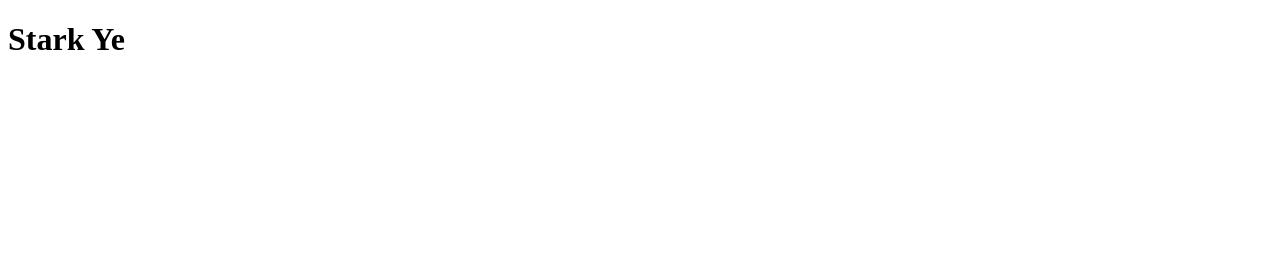
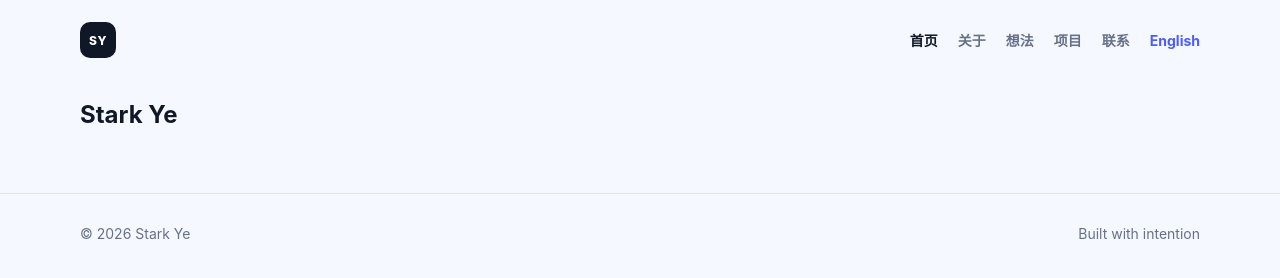
Before and after one commit to yestark/yestark.github.io, an Astro site: page / in a window 1280 px wide. Built offline with nearby package versions, Linux system fonts and the light colour scheme; Astro itself is replaced by a stand-in of ours.

Commit message:
feat: add bilingual site shell

```diff
--- /dev/null
+++ b/src/components/shell/Footer.astro
@@ -0,0 +1,41 @@
+---
+import { siteConfig } from '../../config/site';
+import { translations } from '../../i18n/translations';
+import type { Language } from '../../i18n/types';
+
+const { language } = Astro.props as { language: Language };
+---
+
+<footer>
+  <div class="shell footer-inner">
+    <span>© {new Date().getFullYear()} {siteConfig.name}</span>
+    <span>{translations[language].footer}</span>
+  </div>
+</footer>
+
+<style>
+  footer {
+    margin-top: 4rem;
+    border-top: 0.0625rem solid var(--color-line);
+  }
+
+  .footer-inner {
+    display: flex;
+    align-items: center;
+    justify-content: space-between;
+    gap: 1rem;
+    min-height: 5rem;
+    color: var(--color-muted);
+    font-size: 0.875rem;
+  }
+
+  @media (max-width: 30rem) {
+    .footer-inner {
+      align-items: flex-start;
+      flex-direction: column;
+      justify-content: center;
+      gap: 0.375rem;
+      padding-block: 1rem;
+    }
+  }
+</style>
--- /dev/null
+++ b/src/components/shell/Header.astro
@@ -0,0 +1,98 @@
+---
+import { siteConfig } from '../../config/site';
+import { translations } from '../../i18n/translations';
+import type { Language, StaticPage } from '../../i18n/types';
+import { localizedPath } from '../../lib/routes';
+import LanguageSwitch from './LanguageSwitch.astro';
+
+interface Props {
+  language: Language;
+  currentPage: StaticPage;
+  alternateHref: string;
+}
+
+const { language, currentPage, alternateHref } = Astro.props;
+const t = translations[language];
+---
+
+<header class="site-header">
+  <div class="shell header-inner">
+    <a class="monogram" href={localizedPath('home', language)} aria-label={`${siteConfig.name} home`}>
+      {siteConfig.monogram}
+    </a>
+    <nav aria-label={language === 'zh' ? '主导航' : 'Primary navigation'}>
+      <ul>
+        {siteConfig.navigation.map((page) => (
+          <li class={page === 'home' || page === 'thoughts' ? undefined : 'secondary-link'}>
+            <a href={localizedPath(page, language)} aria-current={page === currentPage ? 'page' : undefined}>
+              {t.nav[page]}
+            </a>
+          </li>
+        ))}
+        <li><LanguageSwitch currentLanguage={language} alternateHref={alternateHref} /></li>
+      </ul>
+    </nav>
+  </div>
+</header>
+
+<style>
+  .site-header {
+    background: transparent;
+  }
+
+  .header-inner {
+    display: flex;
+    align-items: center;
+    justify-content: space-between;
+    gap: 1rem;
+    min-height: 5rem;
+  }
+
+  .monogram {
+    display: grid;
+    width: 2.25rem;
+    height: 2.25rem;
+    flex: none;
+    place-items: center;
+    border-radius: var(--radius-sm);
+    background: var(--color-ink);
+    color: var(--color-surface);
+    font-size: 0.75rem;
+    font-weight: 800;
+    letter-spacing: 0.04em;
+  }
+
+  ul {
+    display: flex;
+    align-items: center;
+    gap: 1.25rem;
+    margin: 0;
+    padding: 0;
+    list-style: none;
+  }
+
+  nav a {
+    color: var(--color-muted);
+    font-size: 0.875rem;
+    font-weight: 650;
+  }
+
+  nav a:hover,
+  nav a[aria-current='page'] {
+    color: var(--color-ink);
+  }
+
+  @media (max-width: 38rem) {
+    .header-inner {
+      min-height: 4.5rem;
+    }
+
+    ul {
+      gap: 0.875rem;
+    }
+
+    .secondary-link {
+      display: none;
+    }
+  }
+</style>
--- /dev/null
+++ b/src/components/shell/LanguageSwitch.astro
@@ -0,0 +1,32 @@
+---
+import type { Language } from '../../i18n/types';
+
+interface Props {
+  currentLanguage: Language;
+  alternateHref: string;
+}
+
+const { currentLanguage, alternateHref } = Astro.props;
+const label = currentLanguage === 'zh' ? 'English' : '中文';
+---
+
+<a
+  class="language-switch"
+  href={alternateHref}
+  hreflang={currentLanguage === 'zh' ? 'en' : 'zh-CN'}
+>
+  {label}
+</a>
+
+<style>
+  .language-switch {
+    color: var(--color-accent);
+    font-size: 0.875rem;
+    font-weight: 700;
+  }
+
+  .language-switch:hover {
+    text-decoration: underline;
+    text-underline-offset: 0.2em;
+  }
+</style>
--- /dev/null
+++ b/src/layouts/BaseLayout.astro
@@ -0,0 +1,44 @@
+---
+import Header from '../components/shell/Header.astro';
+import Footer from '../components/shell/Footer.astro';
+import { siteConfig } from '../config/site';
+import { translations } from '../i18n/translations';
+import type { Language, StaticPage } from '../i18n/types';
+import '../styles/global.css';
+
+interface Props {
+  language: Language;
+  page: StaticPage;
+  title: string;
+  description: string;
+  alternateHref: string;
+}
+
+const { language, page, title, description, alternateHref } = Astro.props;
+const canonical = new URL(Astro.url.pathname, siteConfig.siteUrl);
+const alternateLanguage = language === 'zh' ? 'en' : 'zh-CN';
+---
+
+<!doctype html>
+<html lang={translations[language].locale}>
+  <head>
+    <meta charset="UTF-8" />
+    <meta name="viewport" content="width=device-width" />
+    <meta name="description" content={description} />
+    <meta property="og:type" content="website" />
+    <meta property="og:title" content={title} />
+    <meta property="og:description" content={description} />
+    <meta property="og:url" content={canonical} />
+    <link rel="canonical" href={canonical} />
+    <link rel="alternate" hreflang={alternateLanguage} href={new URL(alternateHref, siteConfig.siteUrl)} />
+    <link rel="alternate" type="application/rss+xml" title="Stark Ye Thoughts" href="/rss.xml" />
+    <link rel="icon" href="/favicon.svg" type="image/svg+xml" />
+    <title>{title}</title>
+  </head>
+  <body>
+    <a class="skip-link" href="#main-content">{language === 'zh' ? '跳到主要内容' : 'Skip to content'}</a>
+    <Header language={language} currentPage={page} alternateHref={alternateHref} />
+    <main id="main-content" tabindex="-1"><slot /></main>
+    <Footer language={language} />
+  </body>
+</html>
--- a/src/pages/index.astro
+++ b/src/pages/index.astro
@@ -1,15 +1,16 @@
 ---
-const title = 'Stark Ye — AI & Full-stack Builder';
+import BaseLayout from '../layouts/BaseLayout.astro';
+import { translations } from '../i18n/translations';
+
+const t = translations.zh;
 ---
 
-<!doctype html>
-<html lang="zh-CN">
-  <head>
-    <meta charset="UTF-8" />
-    <meta name="viewport" content="width=device-width" />
-    <title>{title}</title>
-  </head>
-  <body>
-    <main><h1>Stark Ye</h1></main>
-  </body>
-</html>
+<BaseLayout
+  language="zh"
+  page="home"
+  title="Stark Ye — AI 与全栈产品构建者"
+  description={t.hero.body}
+  alternateHref="/en/"
+>
+  <section class="shell"><h1>Stark Ye</h1></section>
+</BaseLayout>
--- /dev/null
+++ b/src/styles/global.css
@@ -0,0 +1,89 @@
+:root {
+  color-scheme: light;
+  --color-page: #f5f8ff;
+  --color-surface: #ffffff;
+  --color-ink: #101727;
+  --color-muted: #667187;
+  --color-line: #dfe5ef;
+  --color-accent: #4e5cf6;
+  --color-accent-soft: #e8ebff;
+  --radius-sm: 0.625rem;
+  --radius-md: 1rem;
+  --radius-lg: 1.5rem;
+  --content-width: 70rem;
+  --reading-width: 45rem;
+  font-family: Inter, ui-sans-serif, system-ui, -apple-system, BlinkMacSystemFont, "Segoe UI", sans-serif;
+  background: var(--color-page);
+  color: var(--color-ink);
+}
+
+*,
+*::before,
+*::after {
+  box-sizing: border-box;
+}
+
+html {
+  scroll-behavior: smooth;
+}
+
+body {
+  margin: 0;
+  min-width: 20rem;
+  background: var(--color-page);
+}
+
+a {
+  color: inherit;
+  text-decoration: none;
+}
+
+button,
+input,
+textarea,
+select {
+  font: inherit;
+}
+
+:focus-visible {
+  outline: 0.1875rem solid var(--color-accent);
+  outline-offset: 0.1875rem;
+}
+
+.shell {
+  width: min(var(--content-width), calc(100% - 2rem));
+  margin-inline: auto;
+}
+
+.eyebrow {
+  color: var(--color-accent);
+  font-size: 0.75rem;
+  font-weight: 800;
+  letter-spacing: 0.14em;
+  text-transform: uppercase;
+}
+
+.skip-link {
+  position: fixed;
+  top: -4rem;
+  left: 1rem;
+  z-index: 100;
+  padding: 0.75rem 1rem;
+  background: var(--color-ink);
+  color: white;
+}
+
+.skip-link:focus {
+  top: 1rem;
+}
+
+@media (prefers-reduced-motion: reduce) {
+  *,
+  *::before,
+  *::after {
+    scroll-behavior: auto !important;
+    animation-duration: 0.01ms !important;
+    animation-iteration-count: 1 !important;
+    transition-duration: 0.01ms !important;
+  }
+}
```
Also changed, not shown: src/pages/en/index.astro (added, +16 -0 lines), tests/e2e/shell.spec.ts (added, +18 -0 lines).
